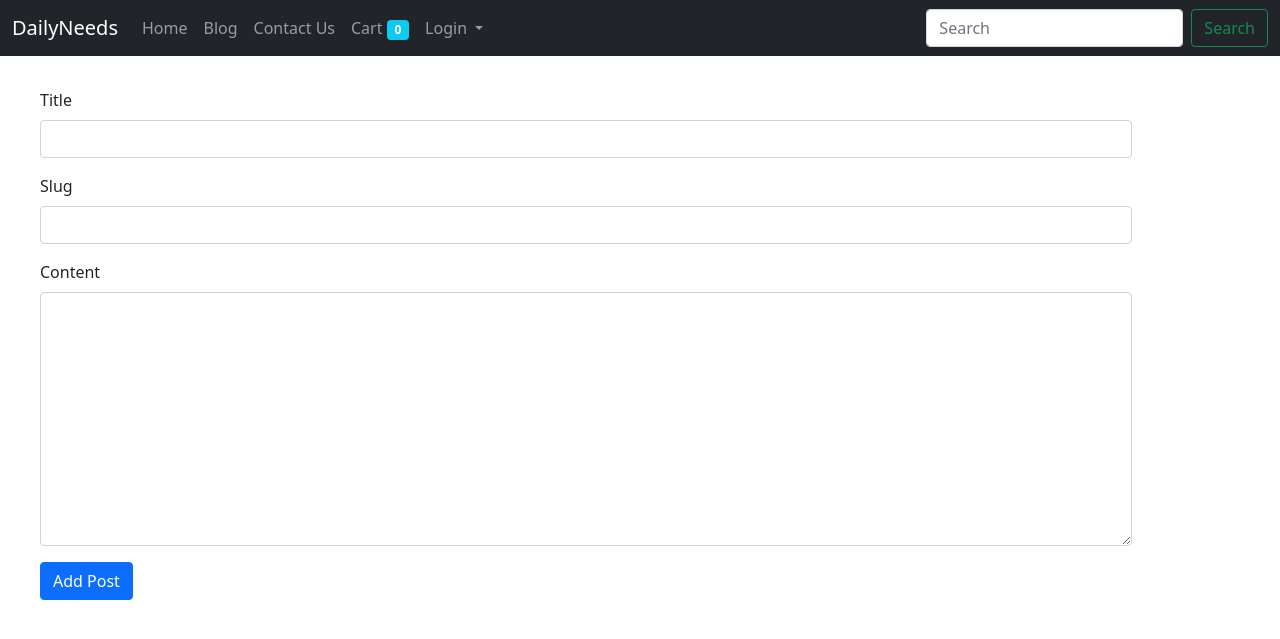
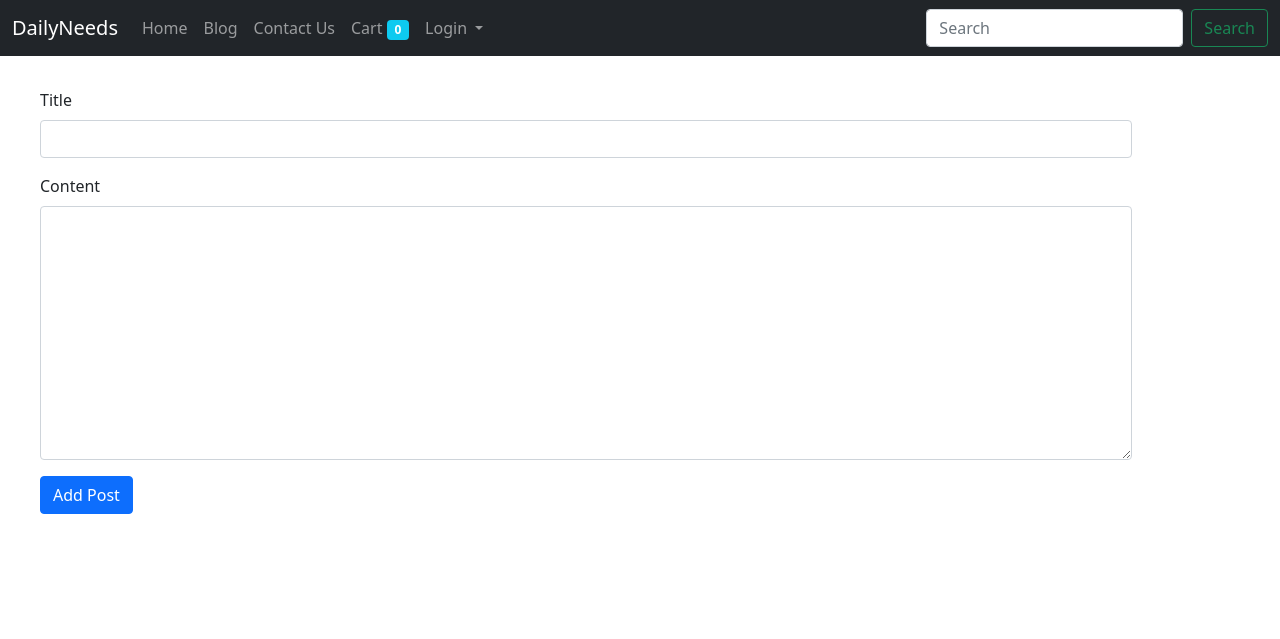
Before and after one commit to ayushagarwal210/dailyneeds, a Django app: page /blog/addpost in a window 1280 px wide. Shown: the top 639 px of the page. Run offline with Django 3.2, Linux system fonts and the light colour scheme.

```diff
--- a/blog/views.py
+++ b/blog/views.py
@@ -32,8 +32,7 @@ def addpost(request):
         title=request.POST.get('title')
         author=request.user
         content=request.POST.get('content')
-        slug=request.POST.get('slug')
-        post=Post(title=title,author=author,content=content,slug=slug)
+        post=Post(title=title,author=author,content=content)
         post.save()
         messages.success(request,"Posted successfully")
     return render(request,'blog/addPost.html')
--- a/home/templates/blog/addPost.html
+++ b/home/templates/blog/addPost.html
@@ -6,10 +6,10 @@
     <label for="inputEmail4" class="form-label">Title</label>
     <input type="text" class="form-control" name="title" id="inputEmail4">
   </div>
-  <div class="col-md-12">
+  {% comment %} <div class="col-md-12">
     <label for="inputEmail4" class="form-label">Slug</label>
     <input type="text" class="form-control" name="slug" id="inputEmail4">
-  </div>
+  </div> {% endcomment %}
   <div class="col-md-12">
     <label for="inputPassword4" class="form-label">Content</label>
     <textarea name="content" class="form-control" id="content" cols="30" rows="10"></textarea>
```
Also changed, not shown: blog/models.py (+6 -1 lines), blog/migrations/0006_auto_20210417_1721.py (added), blog/migrations/0007_auto_20210417_1742.py (added), db.sqlite3.
